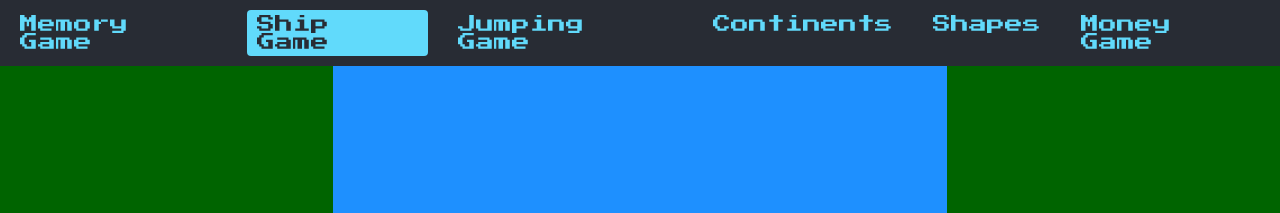
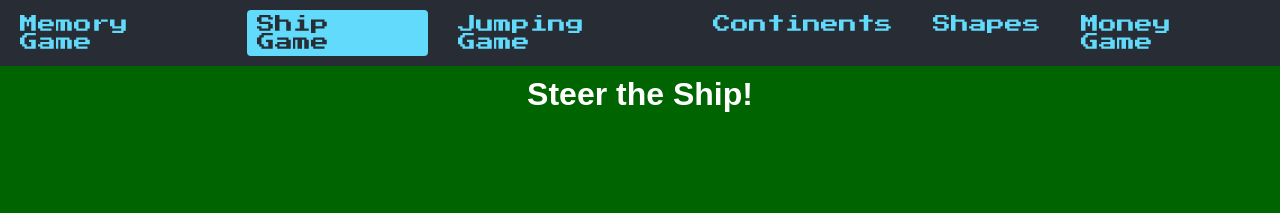
Before and after one commit to WiktorSzymczyk/sen, a React (Create React App) app: page /ship in a window 1280 px wide. Shown: the top 213 px of the page. Built offline with nearby package versions, Linux system fonts and the light colour scheme.

Commit message:
disabled view of the ships and jumping games

```diff
--- a/src/components/JumpingGame.js
+++ b/src/components/JumpingGame.js
@@ -51,7 +51,7 @@ const JumpingGame = () => {
 
   return (
     <div style={styles.container}>
-      <h1 style={styles.title}>Jumping Game</h1>
+      {/* <h1 style={styles.title}>Jumping Game</h1>
       <p>Score: {score}</p>
       <div
         style={{
@@ -76,7 +76,7 @@ const JumpingGame = () => {
       )}
       <button onClick={handleJump} style={styles.jumpButton}>
         Jump
-      </button>
+      </button> */}
     </div>
   );
 };
--- a/src/components/ShipGame.js
+++ b/src/components/ShipGame.js
@@ -64,7 +64,7 @@ function ShipGame() {
   return (
     <div className="game-container" ref={gameRef}>
       <h1>Steer the Ship!</h1>
-      <p>Use the left and right arrow keys to steer the ship.</p>
+      {/* <p>Use the left and right arrow keys to steer the ship.</p>
       {gameOver ? (
         <div className="game-over">
           <h2>Game Over!</h2>
@@ -88,7 +88,7 @@ function ShipGame() {
             <img src="/images/ship.png" alt="Ship" />
           </div>
         </>
-      )}
+      )} */}
     </div>
   );
 }
```
